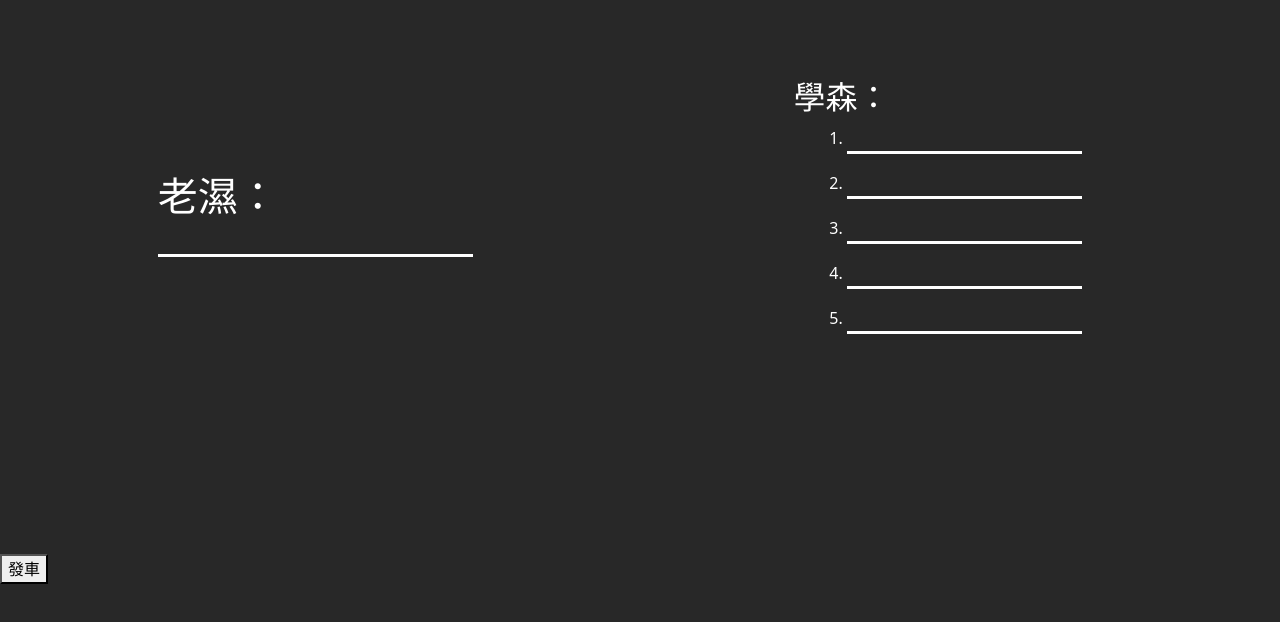
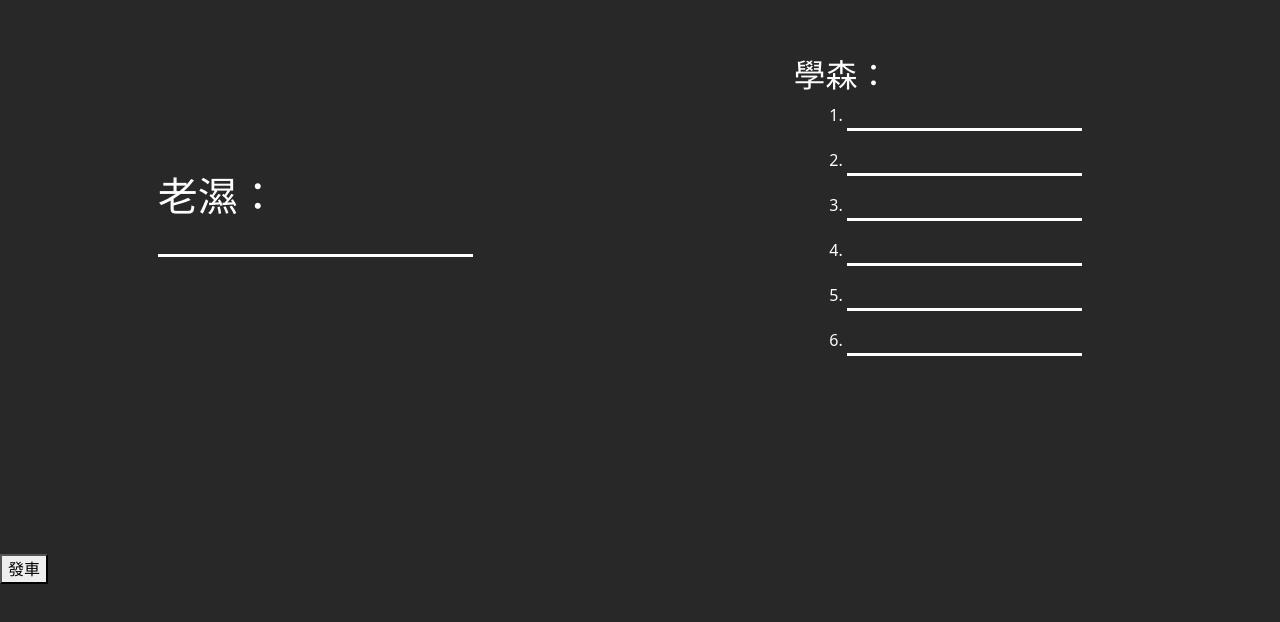
Before and after one commit to zhier1114/drawing, a plain HTML site: page index.html in a window 1280 px wide. Shown: the part 126-748 px from the top of the page. Drawn offline with nearby package versions, Linux system fonts and the light colour scheme.

Commit message:
develop1

```diff
--- a/index.html
+++ b/index.html
@@ -42,6 +42,8 @@
             <p>3. <input type="text"></p>
             <p>4. <input type="text"></p>
             <p>5. <input type="text"></p>
+            <p>6. <input type="text"></p>
+
         </div>
     </div>
     <div id="go">
```
